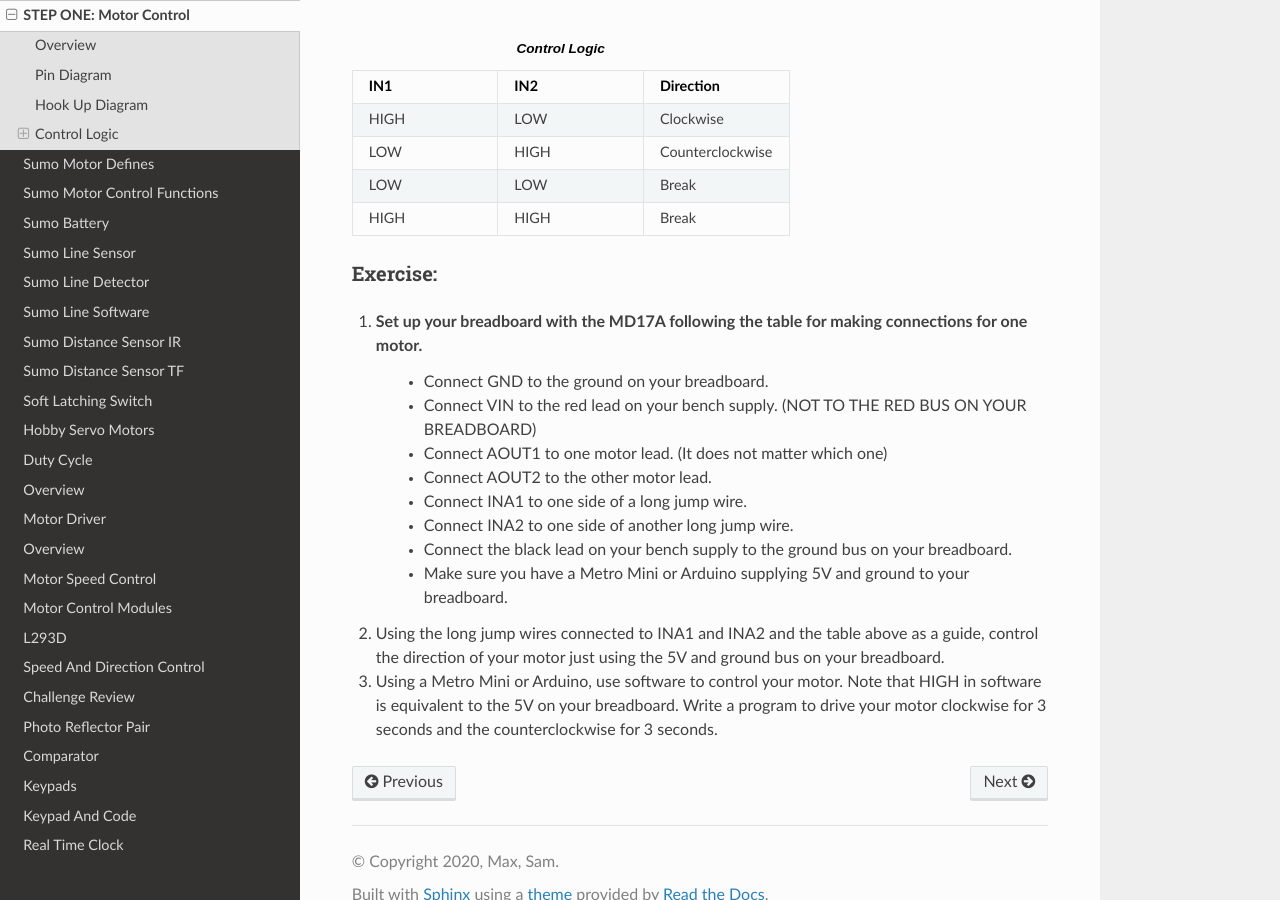
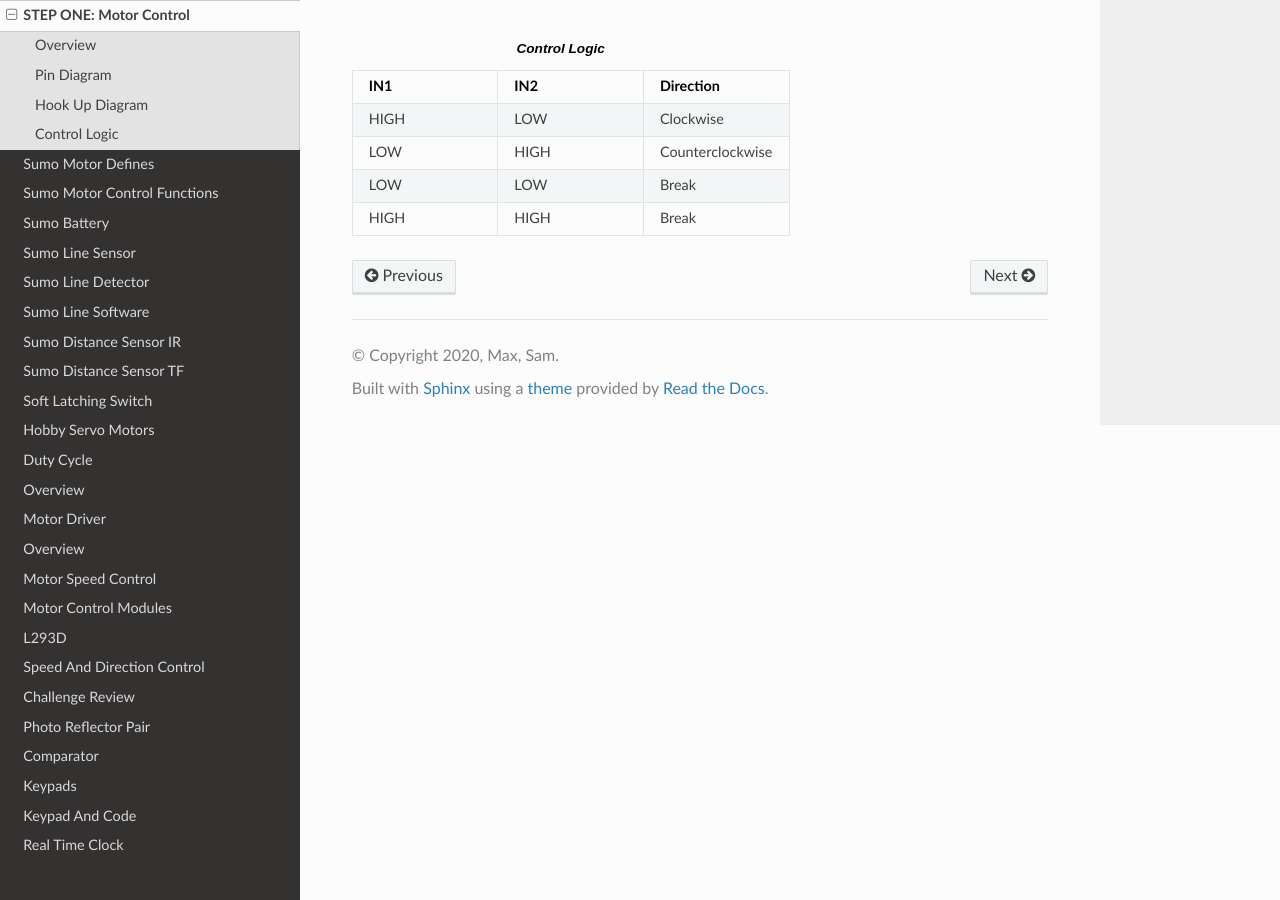
Before and after one commit to maxtkc/mvths-wiki, a Sphinx documentation site: the page built from docs/070xb-motor-control.rst, in a window 1280 px wide and 900 px high, scrolled down 1988 px. Built offline with Sphinx 7.4.7 and the Read the Docs theme 2.0.0, drawn with Linux system fonts in a browser that asks for light colours; pages that are not in the unit, such as notebooks, are missing from menus.

Commit message:
Update 070xb-motor-control.rst

```diff
--- a/docs/070xb-motor-control.rst
+++ b/docs/070xb-motor-control.rst
@@ -79,20 +79,3 @@ The following table describes the control logic for the MD17A. By applying HIGH
    * - HIGH
      - HIGH
      - Break
-
-Exercise:
-~~~~~~~~~
-
-#. Set up your breadboard with the MD17A following the table for making connections for one motor.
-    * Connect GND to the ground on your breadboard.
-    * Connect VIN to the red lead on your bench supply. (NOT TO THE RED BUS ON YOUR BREADBOARD)
-    * Connect AOUT1 to one motor lead. (It does not matter which one)
-    * Connect AOUT2 to the other motor lead.
-    * Connect INA1 to one side of a long jump wire.
-    * Connect INA2 to one side of another long jump wire.
-    * Connect the black lead on your bench supply to the ground bus on your breadboard.
-    * Make sure you have a Metro Mini or Arduino supplying 5V and ground to your breadboard.
-
-#. Using the long jump wires connected to INA1 and INA2 and the table above as a guide, control the direction of your motor just using the 5V and ground bus on your breadboard.
-
-#. Using a Metro Mini or Arduino, use software to control your motor. Note that HIGH in software is equivalent to the 5V on your breadboard. Write a program to drive your motor clockwise for 3 seconds and the counterclockwise for 3 seconds.
```
